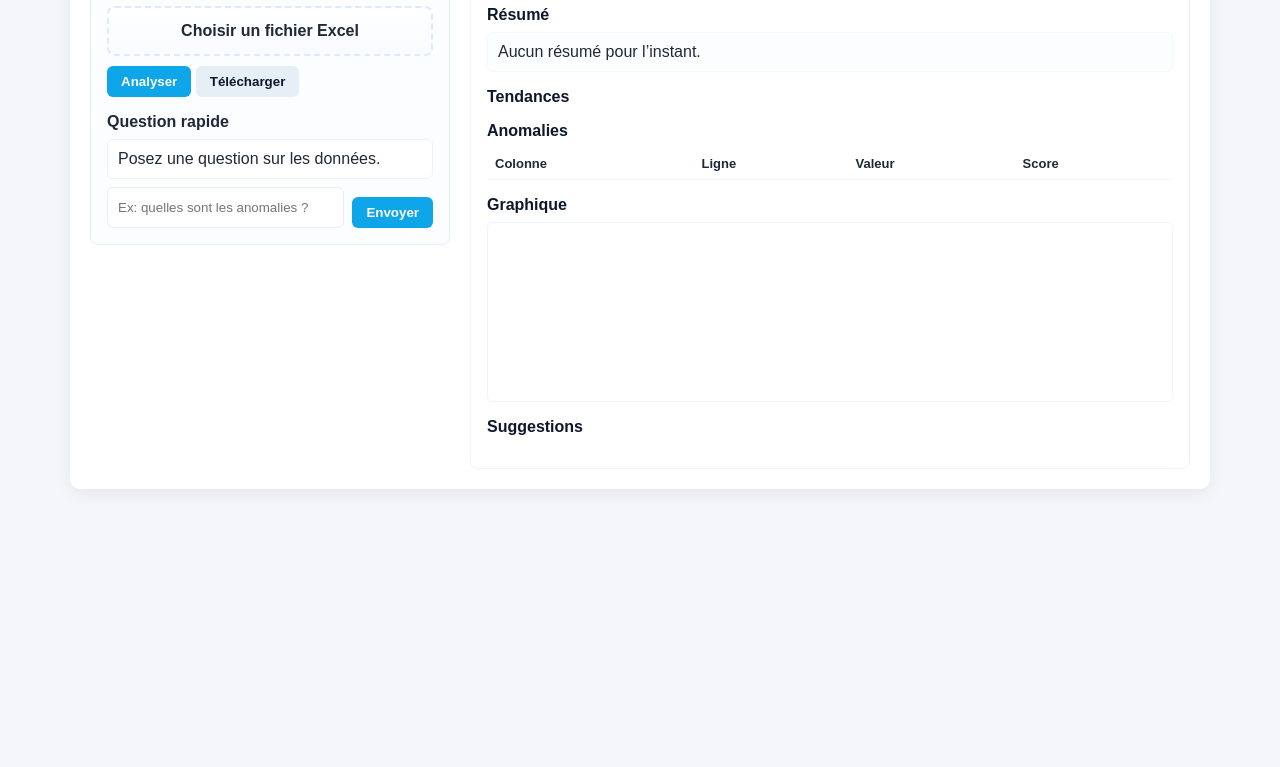
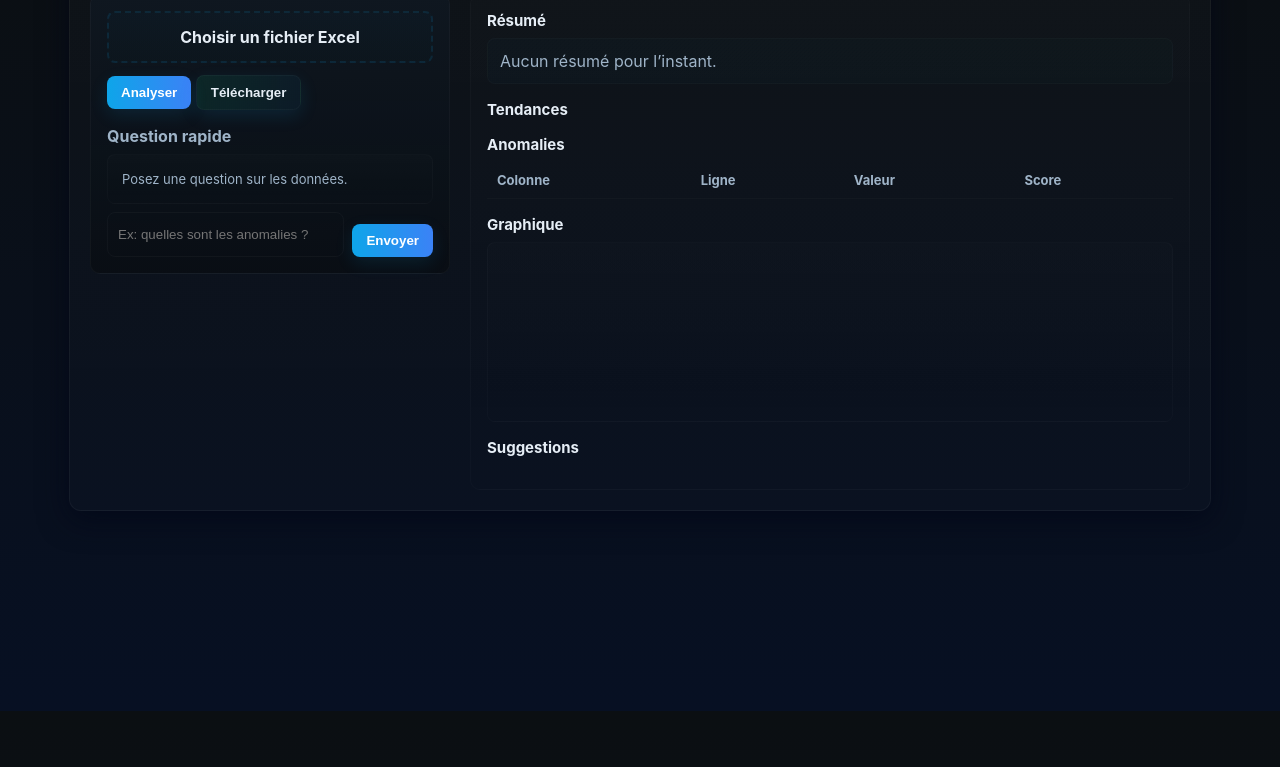
Before and after one commit to NZ2015/ExelIA, a website: page index.html in a window 1280 px wide. Shown: the part 89-856 px from the top of the page. Before the commit the page ends 800 px from the top, so only its background shows below. Drawn offline with nearby package versions, Linux system fonts and the light colour scheme.

Commit message:
Style: blend black/green/blue palette

```diff
--- a/style.css
+++ b/style.css
@@ -1,162 +1,137 @@
-body {
-  font-family: Arial, sans-serif;
-  background: #f4f6f9;
-  margin: 0;
-  padding: 24px;
-  color: #1f2937;
-  -webkit-font-smoothing: antialiased;
+/* style.css — palette noir, vert, bleu */
+
+:root{
+  --bg-dark: #0b0f12; /* almost black */
+  --panel-dark: #0f1720; /* dark panel */
+  --text: #e6eef6; /* light text */
+  --muted: #9fb4c8; /* muted light blue */
+  --accent-blue: #0ea5e9; /* bright cyan-blue */
+  --accent-green: #10b981; /* emerald green */
+  --border: rgba(255,255,255,0.04);
+  --glass: rgba(255,255,255,0.02);
 }
 
-.container {
-  max-width: 1100px;
-  margin: 0 auto;
-  background: #ffffff;
-  border-radius: 10px;
-  padding: 20px;
-  box-shadow: 0 6px 18px rgba(17,24,39,0.06);
+html,body{
+  height:100%;
+  margin:0;
 }
 
-/* Header */
-h1 {
-  margin: 0 0 8px 0;
-  font-size: 22px;
-  color: #0f172a;
+body{
+  font-family: Inter, 'Segoe UI', Roboto, Arial, sans-serif;
+  background: linear-gradient(180deg, var(--bg-dark) 0%, #071023 100%);
+  color: var(--text);
+  -webkit-font-smoothing:antialiased;
+  -moz-osx-font-smoothing:grayscale;
+  padding:28px;
 }
 
-/* Layout: grid with left (tools) and right (results) */
-.grid {
-  display: grid;
-  grid-template-columns: 360px 1fr;
-  gap: 20px;
-  align-items: start;
+.container{
+  max-width:1100px;
+  margin:0 auto;
+  background: linear-gradient(180deg, rgba(255,255,255,0.02), rgba(255,255,255,0.01));
+  border: 1px solid var(--border);
+  padding:20px;
+  border-radius:12px;
+  box-shadow: 0 8px 30px rgba(2,6,23,0.7);
 }
 
-/* Left panel: upload + actions + chat */
-.panel {
-  background: #fbfdff;
-  border: 1px solid #e6eef6;
-  padding: 16px;
-  border-radius: 8px;
+h1{
+  margin:0 0 10px 0;
+  font-size:20px;
+  color:var(--text);
 }
 
-.file-drop {
-  border: 2px dashed #dbeafe;
-  padding: 14px;
-  border-radius: 8px;
-  text-align: center;
-  background: linear-gradient(180deg, #ffffff 0%, #f8fbff 100%);
+.grid{
+  display:grid;
+  grid-template-columns:360px 1fr;
+  gap:20px;
+  align-items:start;
 }
 
-.file-drop input[type="file"] {
-  display: none;
+.panel{
+  background: linear-gradient(180deg, var(--panel-dark), rgba(9,14,20,0.9));
+  border:1px solid rgba(255,255,255,0.03);
+  padding:16px;
+  border-radius:10px;
 }
 
-.btn {
-  display: inline-block;
-  background: #0ea5e9;
-  color: white;
-  padding: 8px 14px;
-  border-radius: 6px;
-  border: none;
-  cursor: pointer;
-  font-weight: 600;
-  margin-top: 10px;
+.file-drop{
+  border:2px dashed rgba(14,165,233,0.12);
+  padding:14px;
+  border-radius:8px;
+  text-align:center;
+  background: linear-gradient(180deg, rgba(14,165,233,0.02), rgba(16,185,129,0.01));
+  color:var(--muted);
 }
 
-.btn.secondary {
-  background: #e6eef6;
-  color: #0f172a;
+.file-drop label{
+  display:block;
+  cursor:pointer;
+  font-weight:600;
+  color:var(--text);
 }
 
-/* Chat / query box */
-.chat {
-  margin-top: 14px;
-}
-.chat-messages {
-  max-height: 220px;
-  overflow: auto;
-  padding: 10px;
-  background: #ffffff;
-  border: 1px solid #eef2ff;
-  border-radius: 6px;
-}
-.chat-input {
-  display: flex;
-  gap: 8px;
-  margin-top: 8px;
-}
-.chat-input input[type="text"] {
-  flex: 1;
-  padding: 8px 10px;
-  border: 1px solid #e6eef6;
-  border-radius: 6px;
+.file-drop input[type="file"]{ display:none; }
+
+.btn{
+  display:inline-block;
+  background: linear-gradient(90deg, var(--accent-blue), #3b82f6);
+  color:white;
+  padding:9px 14px;
+  border-radius:8px;
+  border:none;
+  cursor:pointer;
+  font-weight:600;
+  margin-top:12px;
+  box-shadow: 0 6px 18px rgba(14,165,233,0.12);
 }
 
-/* Right panel: results */
-.results {
-  background: #ffffff;
-  border: 1px solid #eef2ff;
-  padding: 16px;
-  border-radius: 8px;
+.btn.secondary{
+  background: linear-gradient(90deg, rgba(16,185,129,0.12), rgba(14,165,233,0.06));
+  color:var(--text);
+  border:1px solid rgba(255,255,255,0.03);
 }
 
-.section {
-  margin-bottom: 16px;
+.chat{ margin-top:14px; }
+.chat h2{ color:var(--muted); font-size:14px; margin:12px 0 6px; }
+.chat-messages{
+  max-height:220px;
+  overflow:auto;
+  padding:10px;
+  background: linear-gradient(180deg, rgba(255,255,255,0.01), rgba(255,255,255,0.00));
+  border:1px solid rgba(255,255,255,0.02);
+  border-radius:8px;
 }
-.section h2 {
-  margin: 0 0 8px 0;
-  font-size: 16px;
-  color: #0f172a;
+.chat-messages div{ padding:6px 4px; font-size:13px; color:var(--muted); }
+
+.chat-input{ display:flex; gap:8px; margin-top:8px; }
+.chat-input input[type="text"]{
+  flex:1; padding:8px 10px; border-radius:8px; background:transparent; border:1px solid rgba(255,255,255,0.03); color:var(--text);
 }
 
-/* Summary block */
-.summary {
-  background: #fbfdff;
-  padding: 10px;
-  border-radius: 6px;
-  border: 1px solid #f1f9ff;
+.results{
+  background: linear-gradient(180deg, rgba(255,255,255,0.01), rgba(255,255,255,0.00));
+  border:1px solid rgba(255,255,255,0.02);
+  padding:16px;
+  border-radius:10px;
 }
 
-/* Anomalies table */
-.table {
-  width: 100%;
-  border-collapse: collapse;
-  margin-top: 8px;
-}
-.table th, .table td {
-  text-align: left;
-  padding: 8px;
-  border-bottom: 1px solid #f1f5f9;
-  font-size: 13px;
-}
-.badge {
-  background: #ffedd5;
-  color: #92400e;
-  padding: 4px 8px;
-  border-radius: 999px;
-  font-size: 12px;
-}
+.section{ margin-bottom:16px; }
+.section h2{ margin:0 0 8px 0; font-size:15px; color:var(--text); }
 
-/* Chart area */
-.chart-wrap {
-  background: #ffffff;
-  padding: 12px;
-  border-radius: 6px;
-  border: 1px solid #eef2ff;
-}
+.summary{ background: linear-gradient(90deg, rgba(14,165,233,0.02), rgba(16,185,129,0.02)); padding:12px; border-radius:8px; border:1px solid rgba(255,255,255,0.02); color:var(--muted); }
 
-/* Download corrected file */
-.actions {
-  display: flex;
-  gap: 8px;
-  margin-top: 12px;
-}
+.table{ width:100%; border-collapse:collapse; margin-top:8px; }
+.table th, .table td{ text-align:left; padding:10px; border-bottom:1px solid rgba(255,255,255,0.02); font-size:13px; color:var(--muted);}
 
-/* Responsive */
-@media (max-width: 900px) {
-  .grid {
-    grid-template-columns: 1fr;
-  }
-  .panel { order: 2; }
-  .results { order: 1; }
-}
+.badge{ background: linear-gradient(90deg, rgba(16,185,129,0.14), rgba(14,165,233,0.08)); color:var(--text); padding:6px 10px; border-radius:999px; font-size:12px; }
+
+.chart-wrap{ background: linear-gradient(180deg, rgba(255,255,255,0.01), rgba(255,255,255,0.00)); padding:12px; border-radius:8px; border:1px solid rgba(255,255,255,0.02); }
+
+.actions{ display:flex; gap:8px; margin-top:12px; }
+
+/* small helper text */
+.helper{ font-size:12px; color:var(--muted); }
+
+/* responsive */
+@media (max-width:900px){ .grid{ grid-template-columns:1fr; } .panel{ order:2;} .results{ order:1;} }
```
